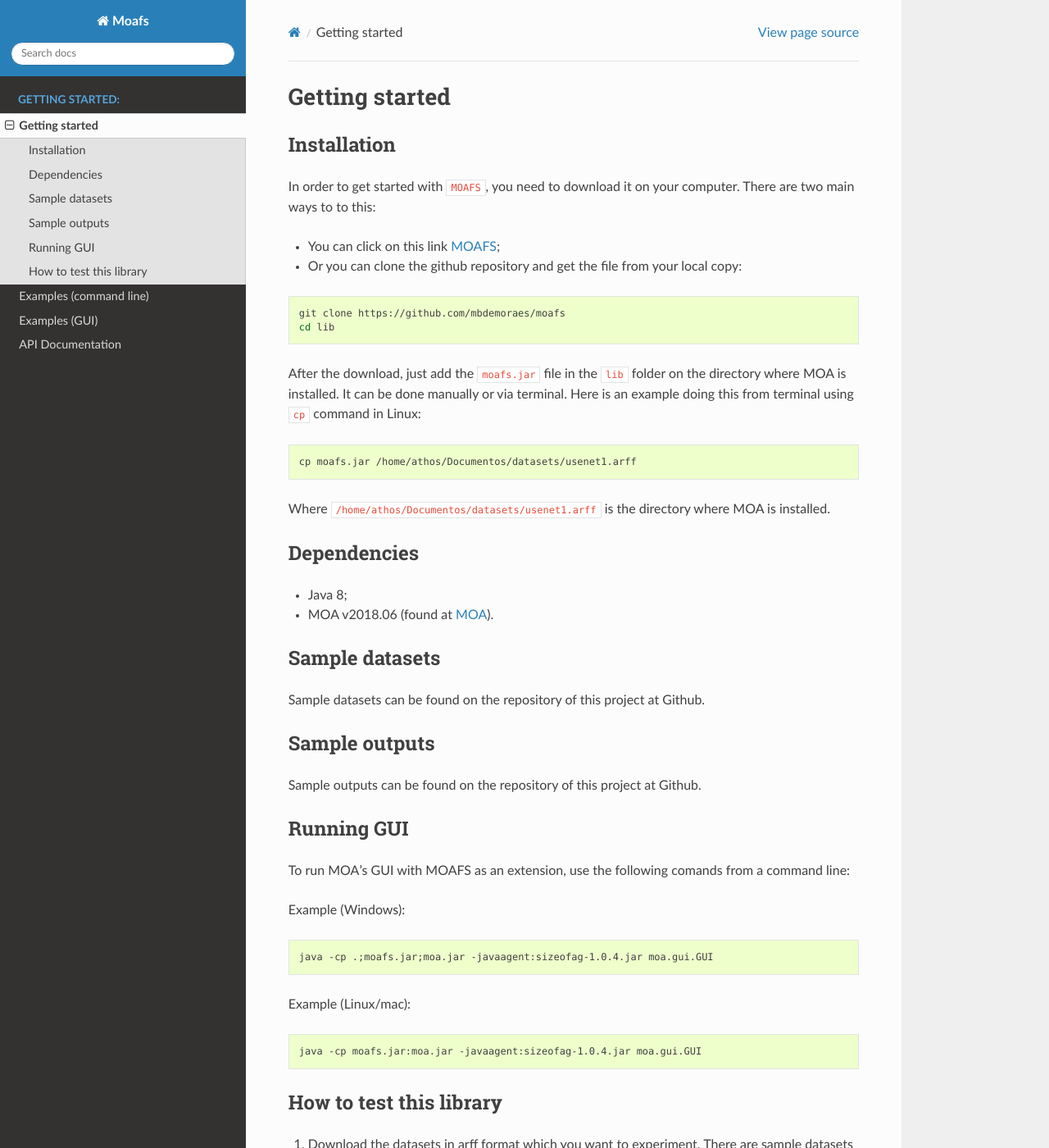
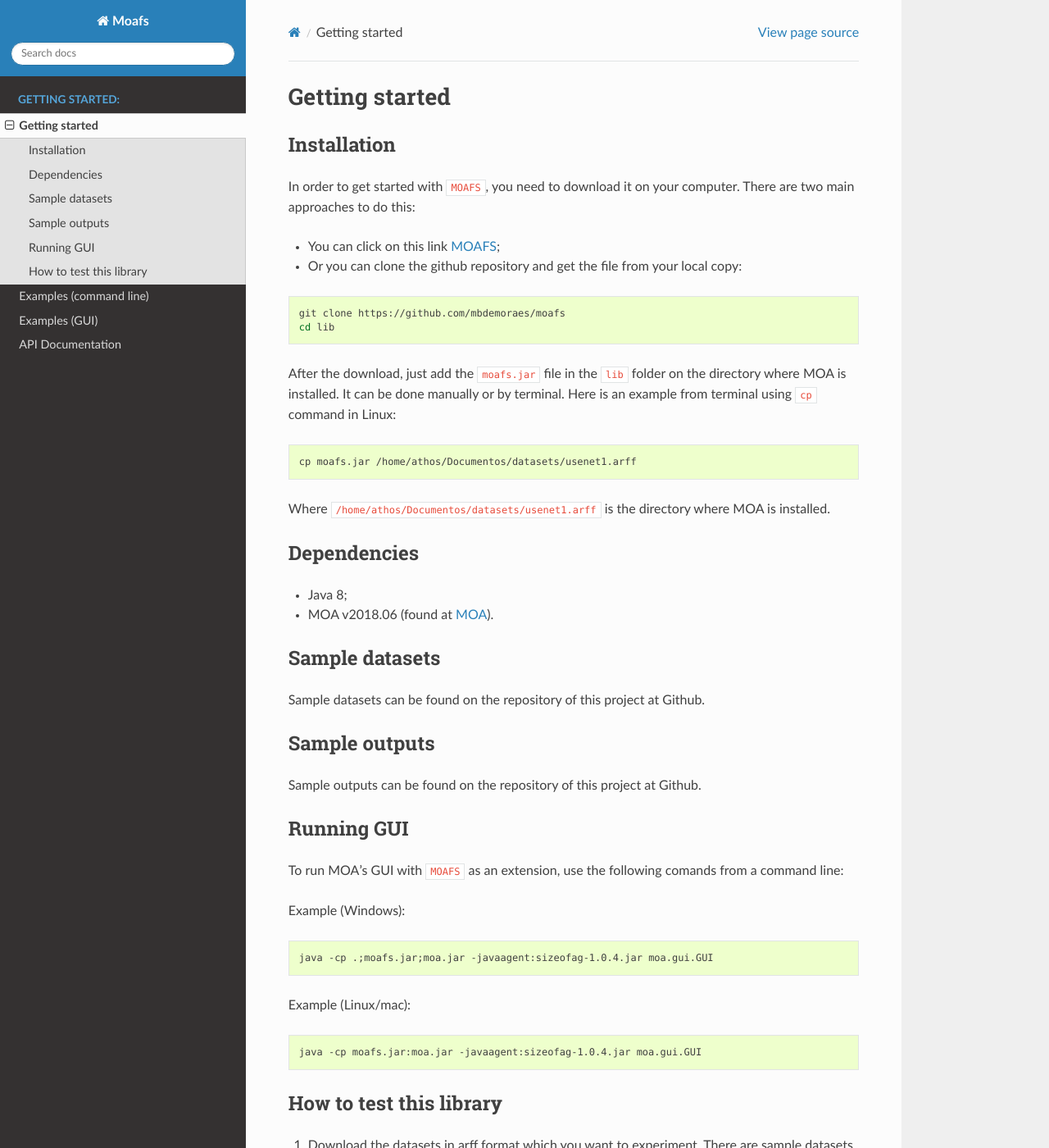
Before and after one commit to mbdemoraes/moafs, a Sphinx documentation site: the page built from docs/install.rst, in a window 1280 px wide and 1400 px high. Shown: the whole window at 82% size. Built offline with Sphinx 7.4.7 and the Read the Docs theme 2.0.0, drawn with Linux system fonts in a browser that asks for light colours.

Commit message:
Fixing documentation typos

```diff
--- a/docs/examplesGUI.rst
+++ b/docs/examplesGUI.rst
@@ -33,8 +33,8 @@
 
 Still on the ``Configure Task`` window, on ``learner`` options, click on the ``Edit`` button. The ``Editing option: learner`` window should be presented. Select
 ``class moa.featureselection.classifiers.NaiveBayes`` on the first dropdown list. Three options must be presented as ilustrated in the figure below.
-With these three options, you can select the number of features to be selected, the feature selection method and the processing window size. To perform
-classification without feature selection, set ``fsMethods`' to 0.
+With these options, you can select the number of relevant features to be selected, the feature selection method and the processing window size. To perform
+classification without feature selection, set ``fsMethods`` to 0.
 
 .. image:: _static/moafs_03.png
   :width: 50 %
--- a/docs/install.rst
+++ b/docs/install.rst
@@ -4,7 +4,7 @@
 Installation
 ------------
 In order to get started with ``MOAFS``, you need to download it on your computer.
-There are two main ways to to this:
+There are two main approaches to do this:
 
 *   You can click on this link `MOAFS`_;
 *   Or you can clone the github repository and get the file from your local copy:
@@ -16,8 +16,8 @@
   git clone https://github.com/mbdemoraes/moafs
   cd lib
 
-After the download, just add the ``moafs.jar`` file in the ``lib`` folder on the directory where MOA is installed. It can be done manually or via terminal.
-Here is an example doing this from terminal using ``cp`` command in Linux:
+After the download, just add the ``moafs.jar`` file in the ``lib`` folder on the directory where MOA is installed. It can be done manually or by terminal.
+Here is an example from terminal using ``cp`` command in Linux:
 
 .. code-block:: bash
 
@@ -46,7 +46,7 @@
 Running GUI
 ------------
 
-To run MOA's GUI with MOAFS as an extension, use the following comands from a command line:
+To run MOA's GUI with ``MOAFS`` as an extension, use the following comands from a command line:
 
 Example (Windows):
 
```
Also changed, not shown: 8 other files.
